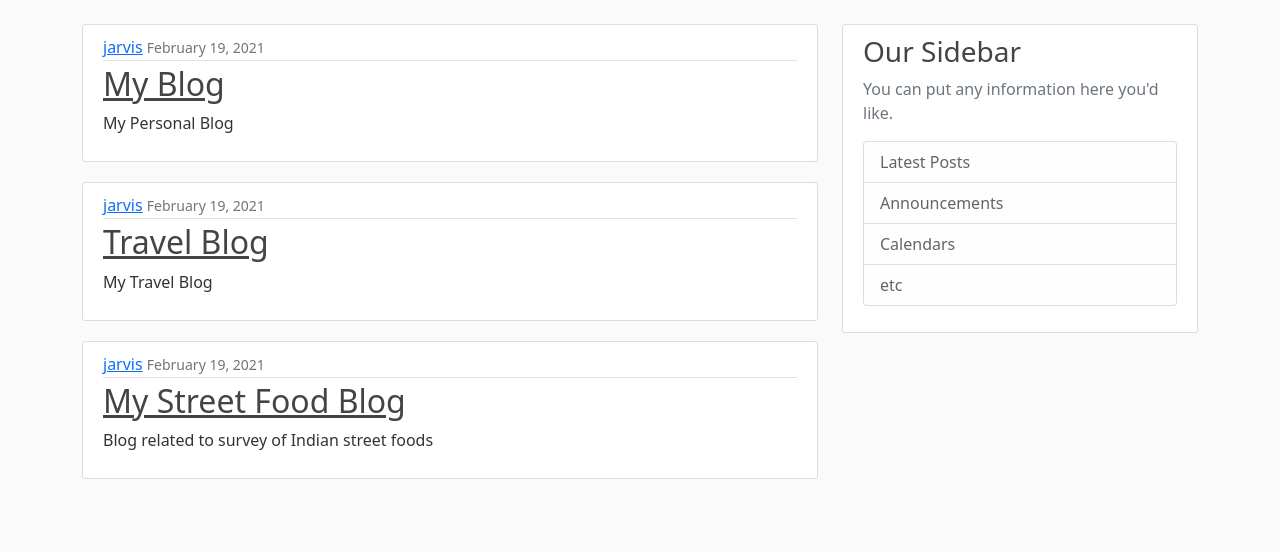
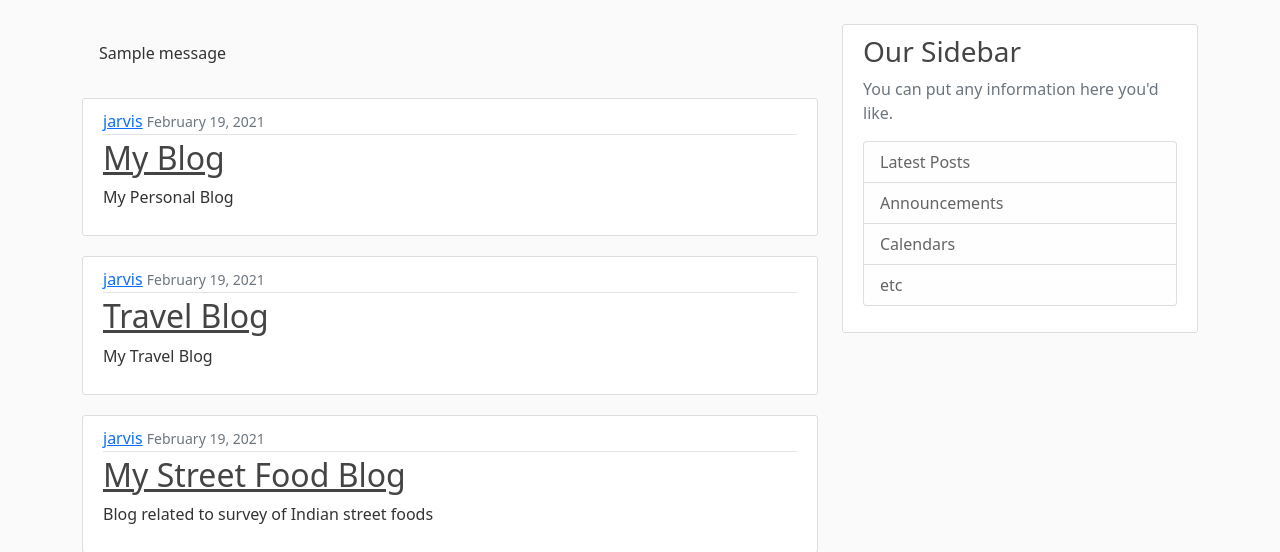
Before and after one commit to Manishcs076/Django, a Django app: page / in a window 1280 px wide. Shown: the part 56-608 px from the top of the page. Run offline with Django 3.2, Linux system fonts and the light colour scheme; data comes from the database, SQL or seed files in the repository; one stand-in notice (Sample message) is shown; some libraries are stand-ins or nearby versions.

Commit message:
adding message and message alert in base.html just before endblock

```diff
--- a/Django/myproject/myProject/blog/templates/blog/base.html
+++ b/Django/myproject/myProject/blog/templates/blog/base.html
@@ -44,6 +44,11 @@
       <div class="row">
         <div class="col-md-8">
           {% if messages %}
+            {% for message in messages%}
+              <div class="alert alert-{{ message.tag }}">
+                {{ message }}
+              </div>
+            {% endfor %}
           {% endif %}
           {% block content %}{% endblock %}
         </div>
```
